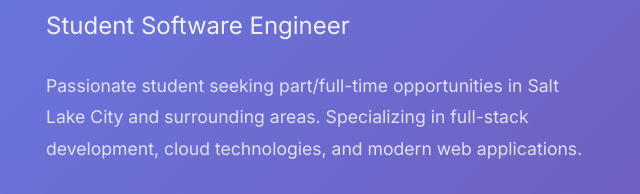
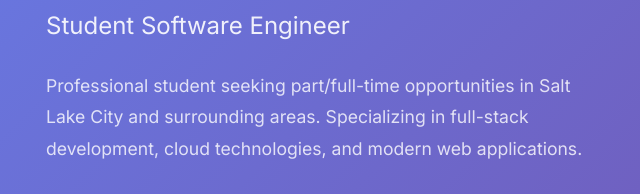
Before and after one commit to cruzaddy91/resume-site, a plain HTML site: page index.html in a window 1280 px wide. Shown: the part 340-534 px from the top of the page, 14-654 px from the left. Drawn offline with Linux system fonts and the light colour scheme.

Commit message:
Update hero description: change 'Passionate student' to 'Professional student'

```diff
--- a/index.html
+++ b/index.html
@@ -37,7 +37,7 @@
                 <h1 class="hero-title">Hi, I'm Addy</h1>
                 <h2 class="hero-subtitle">Student Software Engineer</h2>
                 <p class="hero-description">
-                    Passionate student seeking part/full-time opportunities in Salt Lake City and surrounding areas.
+                    Professional student seeking part/full-time opportunities in Salt Lake City and surrounding areas.
                     Specializing in full-stack development, cloud technologies, and modern web applications.
                 </p>
                 <div class="hero-buttons">
```
